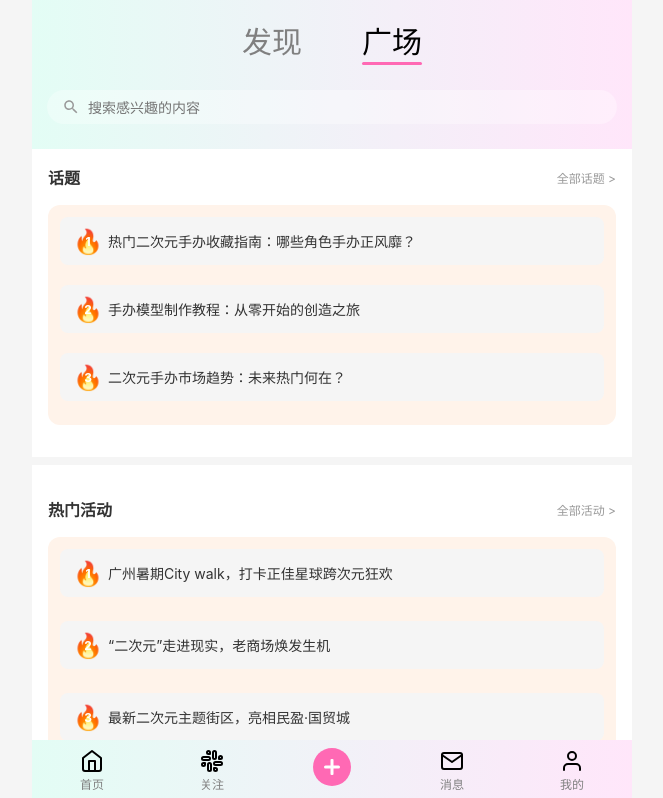
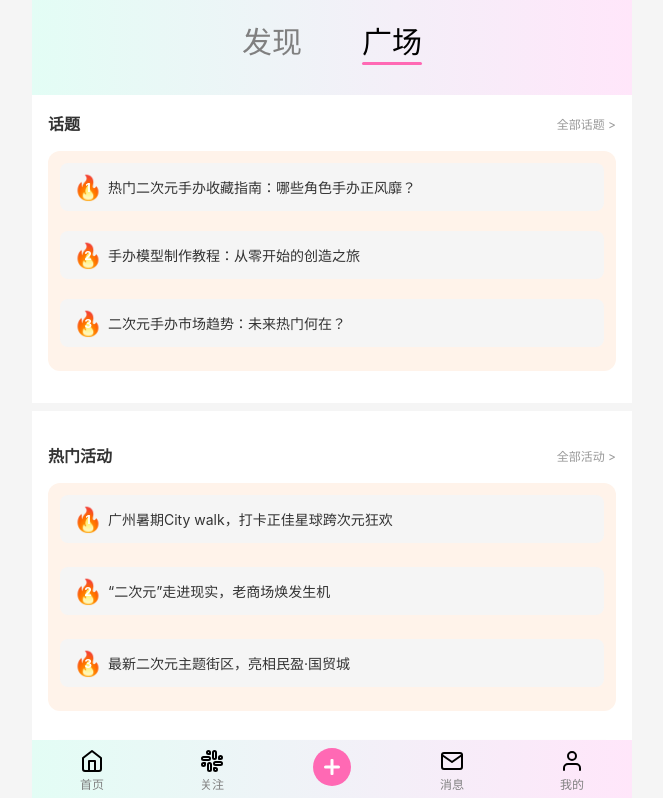
Before and after one commit to vyl028/-, a Vue app in the folder front/ikit/: page /plaza in a window 1280 px wide. Shown: the top 798 px of the page, without its empty margins (308-971 px from the left). Built offline with nearby package versions, Linux system fonts and the light colour scheme; grey boxes are pictures that could not be loaded.

Commit message:
移除不需要的广场搜索栏,更新readme

```diff
--- a/front/ikit/src/views/PlazaView.vue
+++ b/front/ikit/src/views/PlazaView.vue
@@ -119,7 +119,7 @@ const posts = ref([
       },
       {
         type: 'text',
-        content: '修复后的手办放在专门的展示柜中，避免再次受损。希望这个修复日志能给大家一些参考！'
+        content: '修复后的手办放在专门的��示柜中，避免再次受损。希望这个修复日志能给大家一些参考！'
       },
       {
         type: 'image',
@@ -203,16 +203,8 @@ const getDisplayImage = (post) => {
 <template>
   <div class="plaza-page">
     <div class="top-section">
-      <!-- 使用共享的 Tabs 组件 -->
+      <!-- 只保留 Tabs 组件 -->
       <CommonTabs />
-
-      <!-- 搜索框 -->
-      <div class="search-box">
-        <svg class="search-icon" viewBox="0 0 24 24" width="18" height="18">
-          <path fill="currentColor" d="M15.5 14h-.79l-.28-.27C15.41 12.59 16 11.11 16 9.5 16 5.91 13.09 3 9.5 3S3 5.91 3 9.5 5.91 16 9.5 16c1.61 0 3.09-.59 4.23-1.57l.27.28v.79l5 4.99L20.49 19l-4.99-5zm-6 0C7.01 14 5 11.99 5 9.5S7.01 5 9.5 5 14 7.01 14 9.5 11.99 14 9.5 14z"/>
-        </svg>
-        <input type="text" placeholder="搜索感兴趣的内容">
-      </div>
     </div>
 
     <div class="plaza-container">
@@ -311,38 +303,6 @@ const getDisplayImage = (post) => {
 .top-section {
   background-image: linear-gradient(90deg, rgba(227, 253, 245, 1) 0%, rgba(255, 230, 250, 1) 100%);
   padding-bottom: 15px;
-}
-
-.search-box {
-  margin: 10px 15px;
-  background: rgba(255, 255, 255, 0.3);
-  border-radius: 20px;
-  padding: 8px 15px;
-  display: flex;
-  align-items: center;
-  gap: 8px;
-}
-
-.search-icon {
-  color: #999;
-  flex-shrink: 0;
-}
-
-.search-box input {
-  width: 100%;
-  border: none;
-  background: transparent;
-  font-size: 14px;
-  outline: none;
-  color: #333;
-}
-
-.underline {
-  position: absolute;
-  bottom: 0;
-  height: 3px;
-  background-color: #4CAF50;
-  transition: all 0.3s ease;
 }
 
 .section {
```
Also changed, not shown: 1 other file (tests, documents, lock files or other folders).
